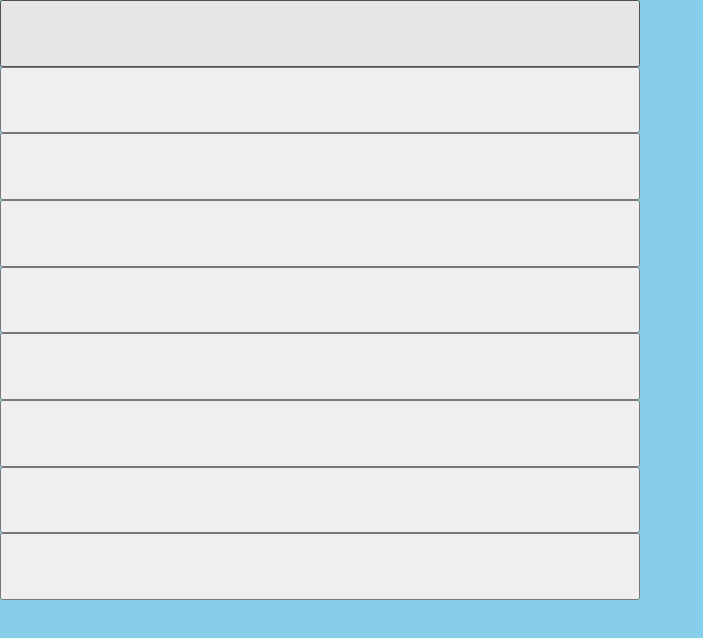
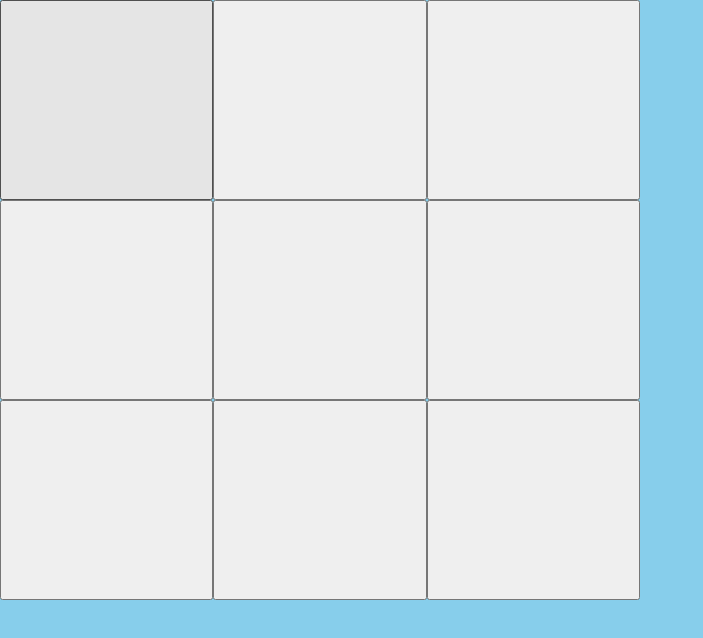
Before and after one commit to miriyan19425/game-tic-tac-toe, a React (Vite) app: page / in a window 1280 px wide. Shown: the top 638 px of the page, without its empty margins (0-703 px from the left). Built offline with nearby package versions, Linux system fonts and the light colour scheme.

Commit message:
Update index.css

```diff
--- a/src/index.css
+++ b/src/index.css
@@ -18,6 +18,8 @@ ul {
     height: 75vh;
     width: 50vw;
     display: grid;
+    grid-template-columns: repeat(3, 1fr);
+	grid-template-rows: repeat(3, 1fr);
     /*
     justify-items: stretch;
     align-items: stretch;
```
